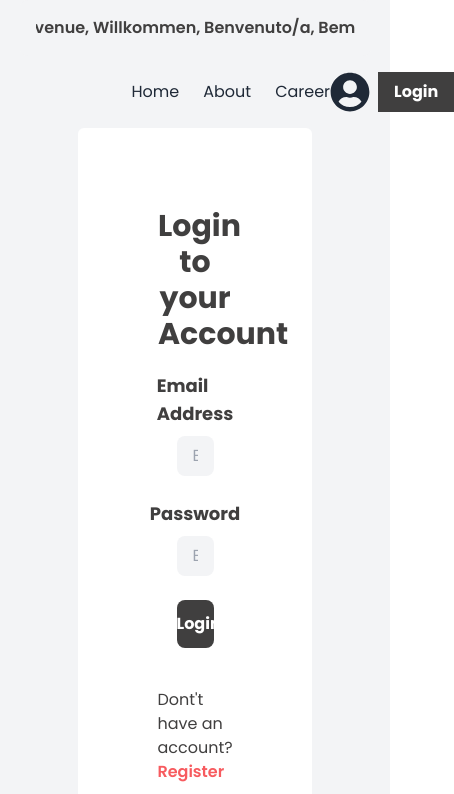
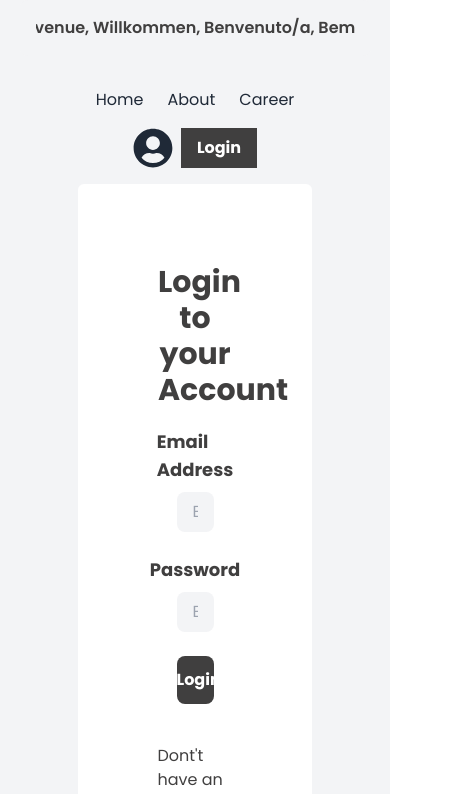
Before and after one commit to SajeedAninda/Dragon-News-Authorization, a React (Vite) app: page /login in a window 390 px wide. Shown: the top 794 px of the page, 454 px wide, since content can reach past the window. Built offline with nearby package versions, Linux system fonts and the light colour scheme; no server answers.

Commit message:
Made the Header & Navbar Responsive

```diff
--- a/src/Components/Navbar.jsx
+++ b/src/Components/Navbar.jsx
@@ -25,11 +25,11 @@ const Navbar = () => {
                 </Marquee>
             </div>
 
-            <div className='flex justify-between items-center py-4'>
+            <div className='flex flex-col md:flex-row gap-4 md:gap-0 justify-between items-center py-4'>
                 <div className=''>
 
                 </div>
-                <div className="links flex gap-6 ml-28">
+                <div className="links flex gap-6 ml-0 md:ml-28">
                     <NavLink
                         to="/"
                         className={({ isActive, isPending }) =>
```
